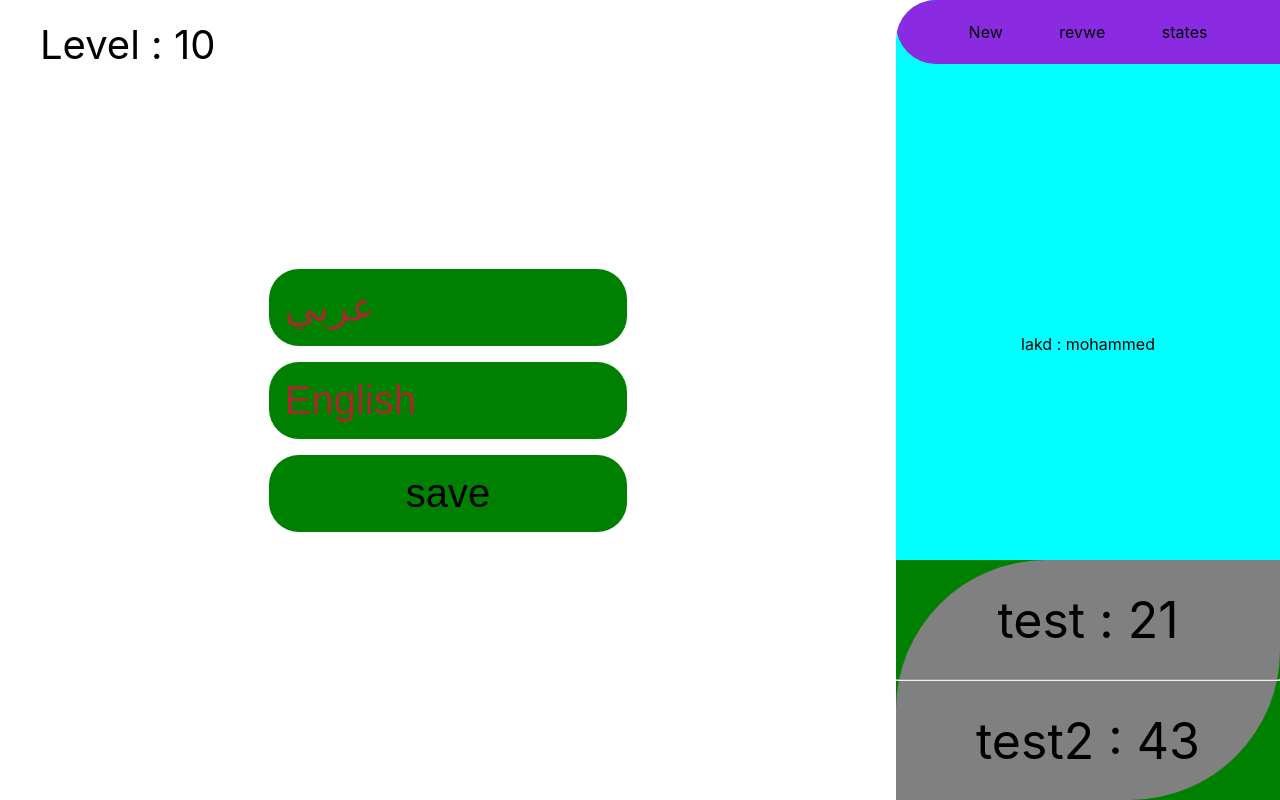
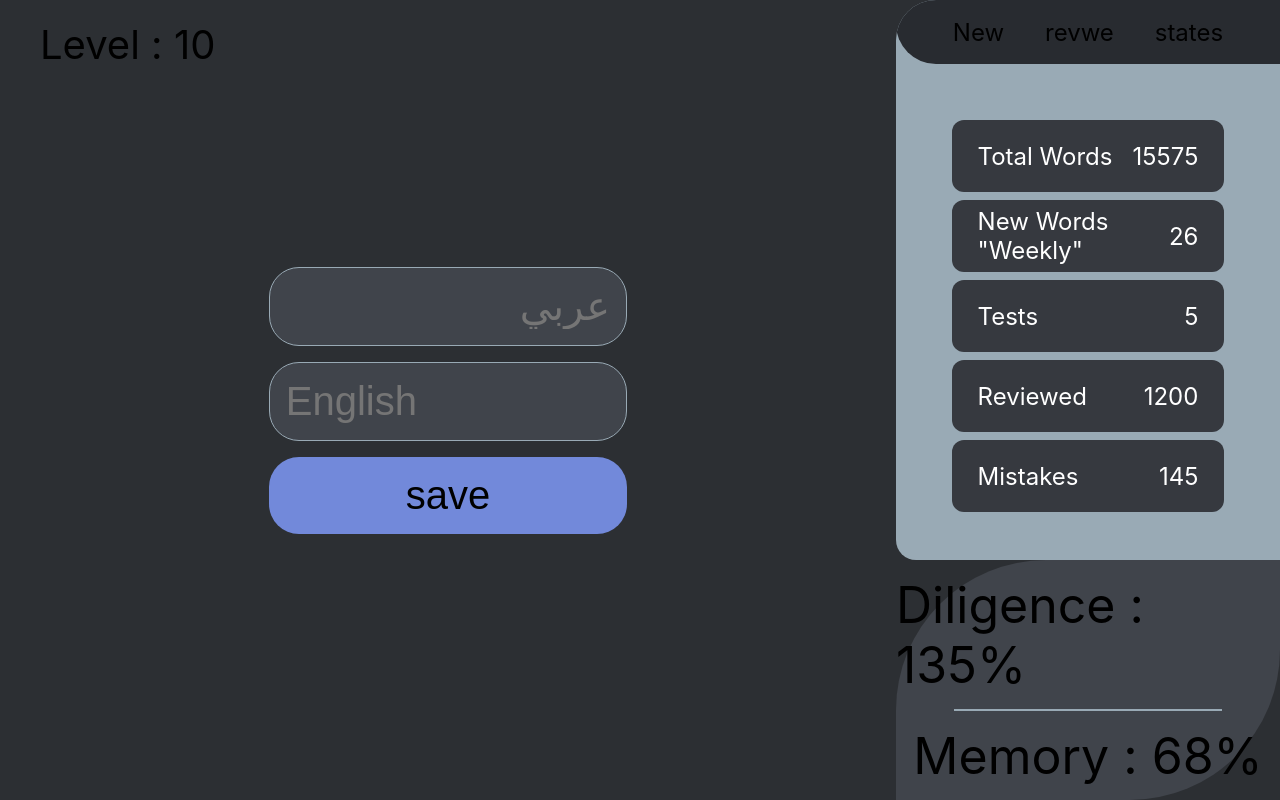
Before and after one commit to WLMEY/OwnerProject-Pencel, a React (Create React App) app: page / in a window 1280 px wide. Built offline with nearby package versions, Linux system fonts and the light colour scheme.

Commit message:
server done

```diff
--- /dev/null
+++ b/db.json
@@ -0,0 +1,35 @@
+{
+    "words":[
+        {
+            "id":1,
+            "Reviewed":false,
+            "mistakes":false,
+            "Arabic":"Arabic",
+            "English":"English"
+        }
+    ],
+    "NewWords":[
+        {
+            "id":1,
+            "Reviewed":false,
+            "mistakes":false,
+            "Arabic":"Arabic",
+            "English":"English"
+        }
+    ]
+
+    ,
+    "Statistics":[
+        {
+            "id":1,
+            "Level":0,
+            "Mistakes":0,
+            "Reviewed":0,
+            "Tests":0,
+            "TotalWords":0,
+            "Weekly":0,
+            "Diligence":0,
+            "Memory":0
+        }
+    ]
+}
--- a/src/App.js
+++ b/src/App.js
@@ -1,19 +1,58 @@
+import { useState } from 'react';
 import './App.css';
 import './styles.css'
 
 function App() {
+
+
   return (
     <div className='Main'>
       <div className='Left'>
         <span className='level'>Level : 10</span>
         <div className='activites'>
           <div className='new'>
-            <input type='text arb' placeholder='عربي'></input>
-            <input type='text'placeholder='English'></input>
+            <input type='text' id='arabicInput' dir="rtl" lang="ar" inputMode="none" placeholder='عربي'></input>
+            <input type='text' id='englishInput' dir="ltr" lang="en" inputMode="latin" placeholder='English'></input>
             <button className='btn'>save</button>
           </div>
-          <div className='reviw'>
-;aljksdfkl;
+          <div className='reviw_pather'>
+            <div className='reviw'>
+              <div className='viewleft'>
+                <ul>
+                  <li><span>English</span>  <span>عربي</span> </li>
+                  <li><span>English</span>  <span>عربي</span> </li>
+                  <li><span>English</span>  <span>عربي</span> </li>
+                  <li><span>English</span>  <span>عربي</span> </li>
+                  <li><span>English</span>  <span>عربي</span> </li>
+                  <li><span>English</span>  <span>عربي</span> </li>
+                  <li><span>English</span>  <span>عربي</span> </li>
+                  <li><span>English</span>  <span>عربي</span> </li>
+                  <li><span>English</span>  <span>عربي</span> </li>
+                  <li><span>English</span>  <span>عربي</span> </li>
+
+
+                </ul>
+              </div>
+              <div className='HR'>
+
+              </div>
+              <div className='viewright'>
+                <ul>
+                  <li><span>English</span>  <span>عربي</span> </li>
+                  <li><span>English</span>  <span>عربي</span> </li>
+                  <li><span>English</span>  <span>عربي</span> </li>
+                  <li><span>English</span>  <span>عربي</span> </li>
+                  <li><span>English</span>  <span>عربي</span> </li>
+                  <li><span>English</span>  <span>عربي</span> </li>
+                  <li><span>English</span>  <span>عربي</span> </li>
+                  <li><span>English</span>  <span>عربي</span> </li>
+                  <li><span>English</span>  <span>عربي</span> </li>
+                  <li><span>English</span>  <span>عربي</span> </li>
+
+                </ul>
+              </div>
+            </div>
+            <button className='btn2'>done</button>
           </div>
         </div>
       </div>
@@ -26,15 +65,22 @@ function App() {
 
           </header>
           <div className='stat_here' >
-            lakd : mohammed
+            <ul>
+              <li><span>Total Words</span><span>15575</span></li>
+              <li><span>New Words "Weekly"</span><span>26</span></li>
+              <li><span>Tests</span><span>5</span></li>
+              <li><span>Reviewed</span><span>1200</span></li>
+              <li><span>Mistakes</span><span>145</span></li>
 
+
+            </ul>
           </div>
 
         </div>
         <div className='right_bottom'>
-          <span>test : 21</span>
+          <span>Diligence : 135%</span>
           <hr></hr>
-          <span>test2 : 43</span>
+          <span>Memory : 68%</span>
 
         </div>
       </div>
@@ -43,3 +89,146 @@ function App() {
 }
 
 export default App;
+
+
+
+
+
+
+
+
+
+
+
+
+
+
+
+// import { useState, useRef, useEffect } from 'react';
+// import './App.css';
+// import './styles.css';
+
+// function App() {
+//   const [arabicText, setArabicText] = useState('');
+//   const [englishText, setEnglishText] = useState('');
+//   const [wordPairs, setWordPairs] = useState([]);
+
+//   const arabicInputRef = useRef(null);
+//   const englishInputRef = useRef(null);
+
+//   // التعامل مع إدخال النص العربي (يمنع الأحرف الإنجليزية)
+//   const handleArabicInput = (e) => {
+//     const value = e.target.value.replace(/[a-zA-Z]/g, '');
+//     setArabicText(value);
+//   };
+
+//   // التعامل مع إدخال النص الإنجليزي (يمنع الأحرف العربية)
+//   const handleEnglishInput = (e) => {
+//     const value = e.target.value.replace(/[ء-ي]/g, '');
+//     setEnglishText(value);
+//   };
+
+//   // حفظ الزوج الجديد (كلمة إنجليزية وعربية)
+//   const handleSave = () => {
+//     if (englishText.trim() && arabicText.trim()) {
+//       setWordPairs([...wordPairs, { english: englishText, arabic: arabicText }]);
+//       setEnglishText('');
+//       setArabicText('');
+
+//       // إعادة التركيز على حقل الإدخال الإنجليزي بعد الحفظ
+//       englishInputRef.current.focus();
+//     }
+//   };
+
+//   // (اختياري) تغيير لوحة المفاتيح تلقائياً على الجوال
+//   useEffect(() => {
+//     if (arabicInputRef.current) {
+//       arabicInputRef.current.setAttribute('inputmode', 'none');
+//     }
+//     if (englishInputRef.current) {
+//       englishInputRef.current.setAttribute('inputmode', 'latin');
+//     }
+//   }, []);
+
+//   return (
+//     <div className='Main'>
+//       <div className='Left'>
+//         <span className='level'>Level : 10</span>
+//         <div className='activites'>
+//           <div className='new'>
+//             <input
+//               type='text'
+//               ref={arabicInputRef}
+//               dir="rtl"
+//               lang="ar"
+//               value={arabicText}
+//               onChange={handleArabicInput}
+//               placeholder='عربي'
+//             />
+//             <input
+//               type='text'
+//               ref={englishInputRef}
+//               dir="ltr"
+//               lang="en"
+//               value={englishText}
+//               onChange={handleEnglishInput}
+//               placeholder='English'
+//             />
+//             <button className='btn' onClick={handleSave}>Save</button>
+//           </div>
+
+//           <div className='reviw_pather'>
+//             <div className='reviw'>
+//               <div className='viewleft'>
+//                 <ul>
+//                   {wordPairs.slice(0, 10).map((pair, index) => (
+//                     <li key={index}>
+//                       <span>{pair.english}</span> <span>{pair.arabic}</span>
+//                     </li>
+//                   ))}
+//                 </ul>
+//               </div>
+//               <div className='HR'></div>
+//               <div className='viewright'>
+//                 <ul>
+//                   {wordPairs.slice(10, 20).map((pair, index) => (
+//                     <li key={index}>
+//                       <span>{pair.english}</span> <span>{pair.arabic}</span>
+//                     </li>
+//                   ))}
+//                 </ul>
+//               </div>
+//             </div>
+//             <button className='btn2'>Done</button>
+//           </div>
+//         </div>
+//       </div>
+
+//       <div className='Right'>
+//         <div className='stats'>
+//           <header>
+//             <span>New</span>
+//             <span>Review</span>
+//             <span>Stats</span>
+//           </header>
+//           <div className='stat_here'>
+//             <ul>
+//               <li><span>Total Words</span><span>15575</span></li>
+//               <li><span>New Words (Weekly)</span><span>26</span></li>
+//               <li><span>Tests</span><span>5</span></li>
+//               <li><span>Reviewed</span><span>1200</span></li>
+//               <li><span>Mistakes</span><span>145</span></li>
+//             </ul>
+//           </div>
+//         </div>
+//         <div className='right_bottom'>
+//           <span>Diligence : 135%</span>
+//           <hr />
+//           <span>Memory : 68%</span>
+//         </div>
+//       </div>
+//     </div>
+//   );
+// }
+
+// export default App;
--- a/src/styles.css
+++ b/src/styles.css
@@ -52,31 +52,95 @@
   gap: 2vh;
   width: 100%;
 }
-.arb::placeholder{
-  direction: rtl ;
-  text-align: right ;
-}
-input::placeholder{
-  color: brown;
-}
-input ,.btn{
-  border-radius: 30px;
-  border: none;
-  background-color: green;
-  padding: 2vb;
-  width:40%;
-  font-size: var(--Size1);
-}
-.reviw{
+.reviw_pather{
   display: none;
-
+  flex-direction: column;
+  justify-content: center;
+  align-items: center;
+  width: 100%;
+  height: 100%;
+  gap: 5vh;
 }
 
 
 
 
+.arb{
+  direction: rtl ;
+  text-align: right ;
+}
+input::placeholder{
+  /* color: brown; */
+}
+input ,.btn{
+  border-radius: 30px;
+  border: none;
+  /* background-color: green; */
+  padding: 2vb;
+  width:40%;
+  font-size: var(--Size1);
+}
+.btn{
+  cursor: pointer;
+}
+.reviw{
+  display: flex;
+  flex-direction: row;
+  justify-content: center;
+  align-items: center;
+  gap: 2vh;
+  width: 80%;
+  height: 60%;
+}
+
+.HR{
+  height: 70%;
+  width: 2px;
+  /* background-color: gray; */
+}
+ul{
+  display: flex;
+  flex-direction: column;
+  justify-content: space-between;
+  align-items: center;
+  height: 100%;
+  width: 100%;
+  padding: 2vb;
+  gap: 1vh;
+}
+li{
+  display: flex;
+  flex-direction: row;
+  justify-content: space-between;
+  align-items: center;
+  width: 100%;
+  height: 100%;
+  padding: 0 2vw;
+  /* background-color: green; */
+  border-radius: 12px;
+  font-size: 1.5rem;
+
+
+}
+.viewleft , .viewright{
+  width: 100%;
+  height: 100%;
+  /* background-color: blanchedalmond; */
+  border-radius: 25px;
+}
+.btn2{
+  padding: 2vb;
+  font-size: 20px;
+  border-radius: 25px;
+  /* background-color: green; */
+  width: 10%;
+  border: none;
+}
+
+
+
 .Right{
-  background-color: green;
+  /* background-color: green; */
   width: 30%;
   height: 100%;
   border-top-left-radius: 10%;
@@ -86,29 +150,35 @@ input ,.btn{
 .stats{
   width: 100%;
   height:70%;
-  background-color: aqua;
+  /* background-color: aqua; */
   border-top-left-radius: 40px;
   padding-top: 0vh;
 overflow: hidden;
-
+border-bottom-left-radius: 20px;
 
 }
+
 .stat_here{
   display: flex;
   flex-direction: column;
   width: 100%;
-  height: 100%;
+  height: 90%;
   justify-content: space-evenly;
   align-items: center;
   /* direction: rtl; */
   padding:5vb;
 
+
+}
+.stat_here ul{
+
 }
 header{
-  background-color: blueviolet;
+  /* background-color: blueviolet; */
   width: 100%;
   padding: 2vb;
   height: 8vh;
+  font-size:1.5rem;
   border-bottom-left-radius: 40px;
   display: flex;
   flex-direction: row;
@@ -119,17 +189,67 @@ header{
 .right_bottom{
   width: 100%;
   height:30%;
-  background-color: gray;
+  background-color: var(--input-bg);
   border-top-left-radius: 150px;
   border-bottom-right-radius: 150px;
   display: flex;
   flex-direction: column;
   justify-content: space-evenly;
   align-items: center;
+
 }
 hr{
-  width: 100%;
+  width: 70%;
+  /* background-color: var(--input-bg); */
+  border: 1px solid var(--input-border);
 }
 .right_bottom span{
   font-size: 50px;
 }
+
+
+/* colors  */
+
+:root {
+  --bg-main: #1E1E1E;
+  --bg-left: #2C2F33;
+  --bg-right: #23272A;
+  --btn-bg: #7289DA;
+  --btn-hover: #99AAB5;
+  --input-bg: #40444B;
+  --input-border: #99AAB5;
+  --text-main: #FFFFFF;
+  --header-bg: #282B30;
+  --stats-bg: #99AAB5;
+  --list-bg: #36393F;
+  --list-text: #FFFFFF;
+}
+.Main {
+  background-color: var(--bg-left);
+}
+.Left {
+  background-color: var(--bg-left);
+}
+.Right {
+  background-color: var(--bg-left);
+}
+.btn, .btn2 {
+  background-color: var(--btn-bg);
+}
+.btn:hover, .btn2:hover {
+  background-color: var(--btn-hover);
+}
+input {
+  background-color: var(--input-bg);
+  border: 1px solid var(--input-border);
+}
+header {
+  background-color: var(--header-bg);
+}
+.stats {
+  background-color: var(--stats-bg);
+}
+li {
+  background-color: var(--list-bg);
+  color: var(--list-text);
+}
```
Also changed, not shown: package.json (+7 -2 lines), 1 other file (tests, documents, lock files or other folders).
